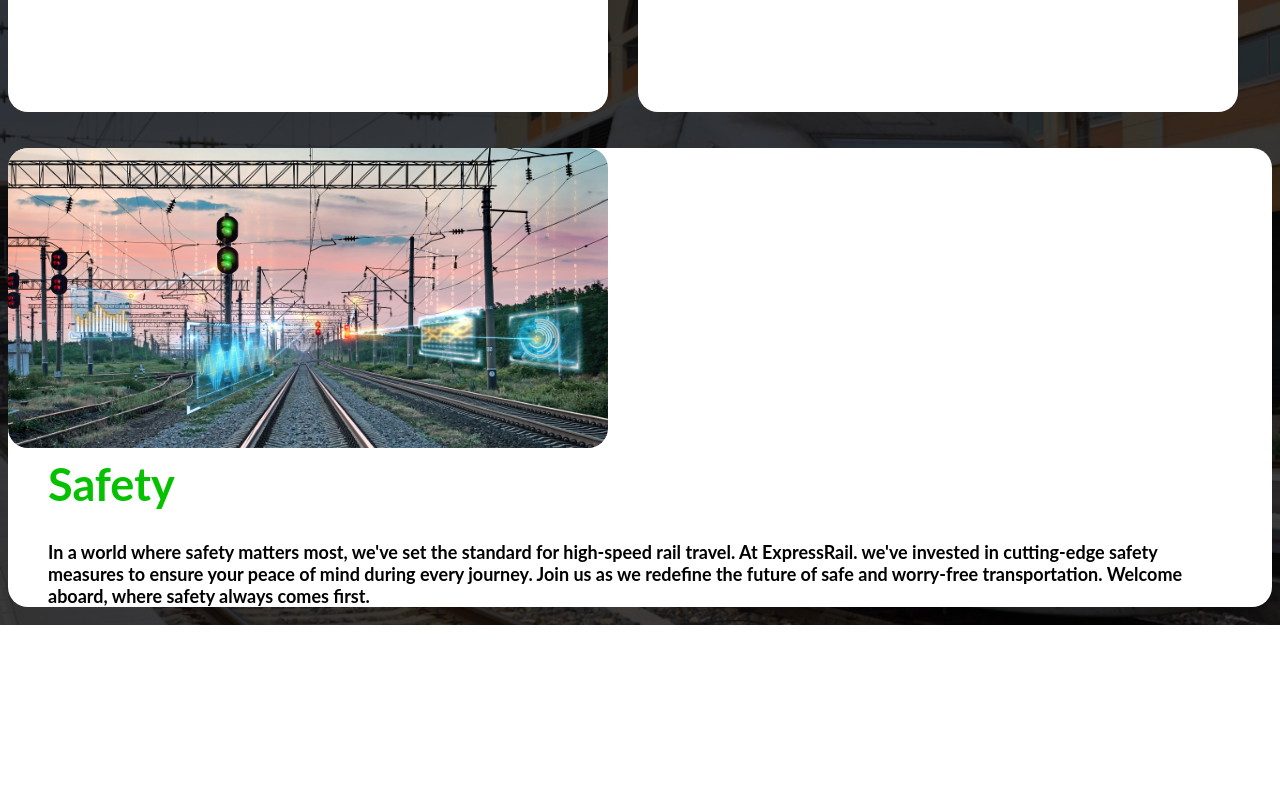
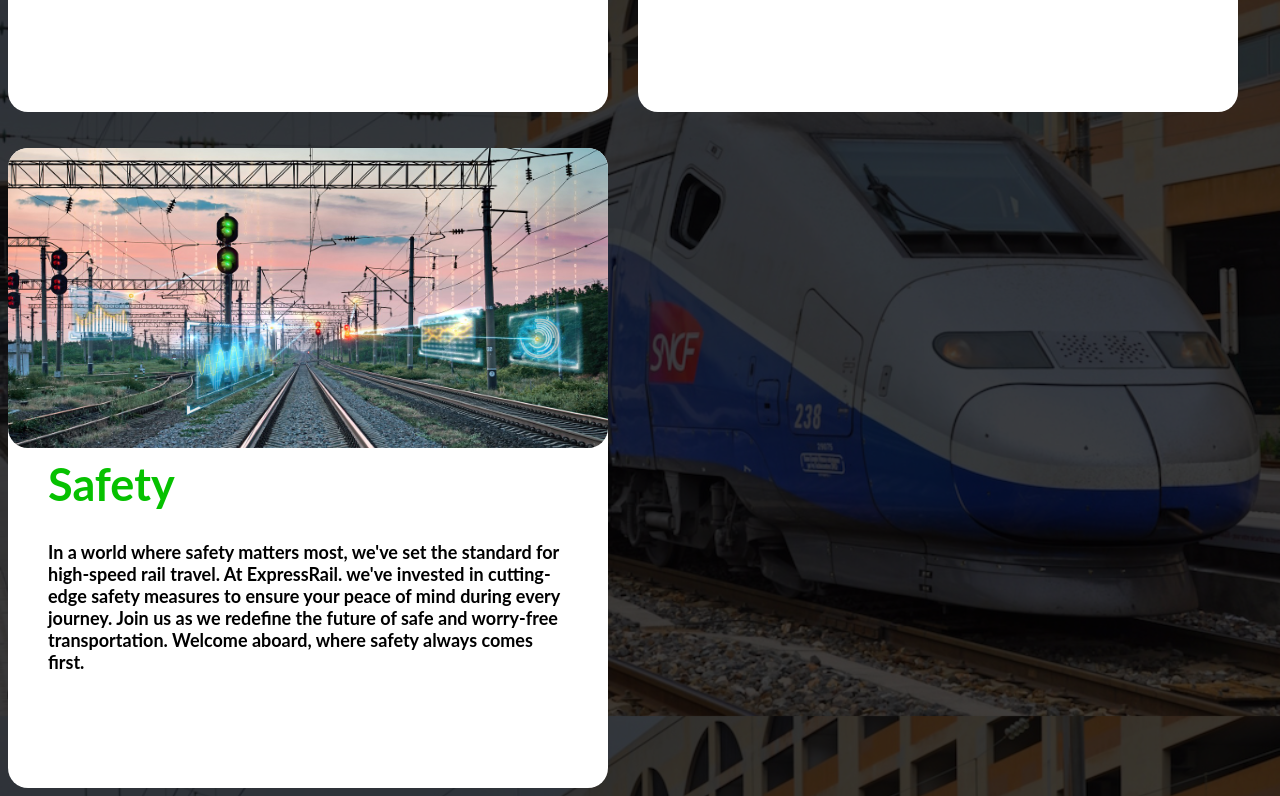
Before and after one commit to AnandhuKB235/natrail.nr, a plain HTML site: page NRC Subwebportal1.html in a window 1280 px wide. Shown: the part 884-1680 px from the top of the page. Before the commit the page ends 1509 px from the top, so only its background shows below. Drawn offline with Linux system fonts and the light colour scheme.

Commit message:
Update NRC Subwebportal1.html

```diff
--- a/NRC Subwebportal1.html
+++ b/NRC Subwebportal1.html
@@ -193,10 +193,8 @@
 }
 
 .div3 {
-  height: 100%;
-  max-height: 640px;
-  width: 100%
-  max-width: 600px;
+  height: 640px;
+  width: 600px;
   background-color: #ffffff;
   border-radius: 20px;
 }
```
